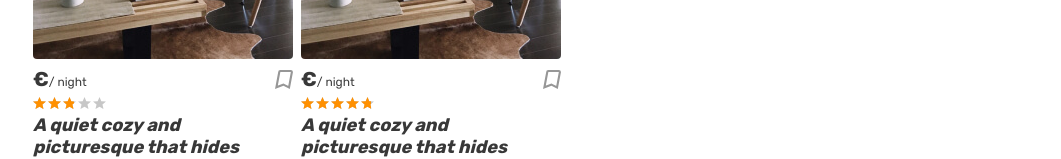
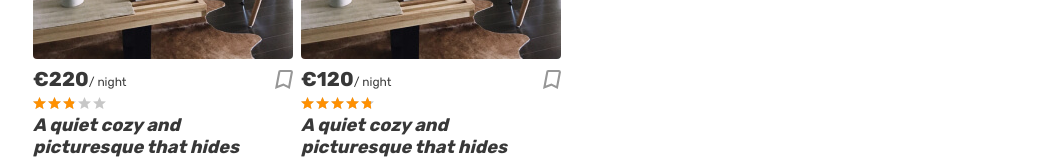
Before and after one commit to rombelik/403427-six-cities-6, a React app: page / in a window 1280 px wide. Shown: the part 459-618 px from the top of the page, without its empty margins (107-1168 px from the left). Built offline with nearby package versions, Linux system fonts and the light colour scheme.

Commit message:
fixed bugs

```diff
--- a/src/components/card-list/card-list.jsx
+++ b/src/components/card-list/card-list.jsx
@@ -12,11 +12,7 @@ const CardList = ({cards}) => {
   return (
     <div className="cities__places-list places__list tabs__content">
       {cards.map((item) => <Card
-        id={item.id}
-        rating={item.rating}
-        description={item.description}
-        type={item.type}
-        isPremium={item.isPremium}
+        card={item}
         key={item.id}
         mouseHandler={mouseHandler}/>)}
     </div>
--- a/src/components/card/card.jsx
+++ b/src/components/card/card.jsx
@@ -1,13 +1,13 @@
 import React from 'react';
-import cardPropTypes from "../../proptypes/card-prop-types";
 import PropTypes from "prop-types";
+import cardPropTypes from './../../proptypes/card-prop-types';
 
-const Card = ({id, rating, price, description, type, isPremium, mouseHandler}) => {
+const Card = ({card, mouseHandler}) => {
   return (
     <>
-      <div onMouseEnter={() => mouseHandler(id)}>
+      <div onMouseEnter={() => mouseHandler(card.id)}>
         <article className="cities__place-card place-card">
-          {isPremium && <div className="place-card__mark"><span>Premium</span></div>}
+          {card.isPremium && <div className="place-card__mark"><span>Premium</span></div>}
           <div className="cities__image-wrapper place-card__image-wrapper">
             <a href="#">
               <img className="place-card__image" src="img/apartment-01.jpg" width={260} height={200} alt="Place image" />
@@ -16,7 +16,7 @@ const Card = ({id, rating, price, description, type, isPremium, mouseHandler}) =
           <div className="place-card__info">
             <div className="place-card__price-wrapper">
               <div className="place-card__price">
-                <b className="place-card__price-value">&euro;{price}</b>
+                <b className="place-card__price-value">&euro;{card.price}</b>
                 <span className="place-card__price-text">/&nbsp;night</span>
               </div>
               <button className="place-card__bookmark-button button" type="button">
@@ -28,14 +28,14 @@ const Card = ({id, rating, price, description, type, isPremium, mouseHandler}) =
             </div>
             <div className="place-card__rating rating">
               <div className="place-card__stars rating__stars">
-                <span style={{width: `${rating * 20}%`}} />
+                <span style={{width: `${card.rating * 20}%`}} />
                 <span className="visually-hidden">Rating</span>
               </div>
             </div>
             <h2 className="place-card__name">
-              <a href="#">{description}</a>
+              <a href="#">{card.description}</a>
             </h2>
-            <p className="place-card__type">{type}</p>
+            <p className="place-card__type">{card.type}</p>
           </div>
         </article>
       </div>
@@ -44,7 +44,7 @@ const Card = ({id, rating, price, description, type, isPremium, mouseHandler}) =
 };
 
 Card.propTypes = {
-  ...cardPropTypes,
+  card: cardPropTypes,
   mouseHandler: PropTypes.func.isRequired
 };
 
--- a/src/components/main/main.jsx
+++ b/src/components/main/main.jsx
@@ -72,7 +72,7 @@ const Main = ({cards}) => {
                 <CardList cards={cards}/>
               </section>
               <div className="cities__right-section">
-                <Map city={DEFAULT_CITY} points={OFFERS.map((v)=>[v.city.location.latitude, v.city.location.longitude])} />
+                <Map city={DEFAULT_CITY} offers={OFFERS} />
               </div>
             </div>
           </div>
--- a/src/components/map/map.jsx
+++ b/src/components/map/map.jsx
@@ -3,7 +3,7 @@ import "leaflet/dist/leaflet.css";
 import leaflet from 'leaflet';
 import PropTypes from "prop-types";
 
-const Map = ({city, points}) => {
+const Map = ({city, offers}) => {
   const mapRef = useRef();
   useEffect(()=> {
     const zoom = city.zoom;
@@ -27,12 +27,16 @@ const Map = ({city, points}) => {
       })
       .addTo(mapRef.current);
 
-    points.forEach((point)=> {
+    offers.forEach((card)=> {
       leaflet
-        .marker(point, {icon})
+        .marker({
+          lat: card.city.location.latitude,
+          lng: card.city.location.longitude,
+          zoom: card.city.location.zoom
+        }, {icon})
         .addTo(mapRef.current);
     });
-  });
+  }, [city, offers]);
   return (
     <div>
       <section ref={mapRef} id="map" className="cities__map map"/>
@@ -45,7 +49,7 @@ Map.propTypes = {
     coordinates: PropTypes.array,
     zoom: PropTypes.number.isRequired
   }),
-  points: PropTypes.arrayOf(PropTypes.array)
+  offers: PropTypes.arrayOf(PropTypes.object)
 };
 
 export default Map;
```
